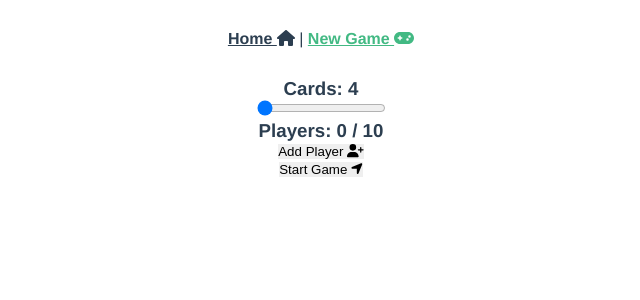
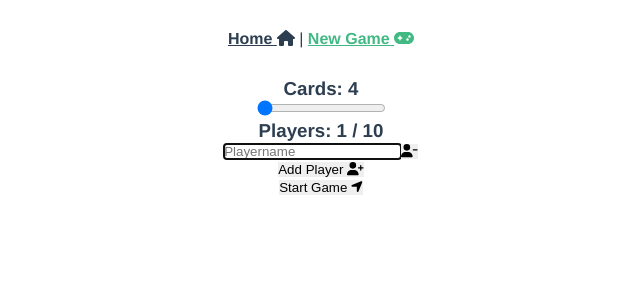
Before and after one commit to Hydrocynus/geomory, a Vue app: page /newgame in a window 1280 px wide. Shown: the top 300 px of the page, without its empty margins (319-959 px from the left). Built offline with nearby package versions, Linux system fonts and the light colour scheme.

Commit message:
cosmetics and convenience

```diff
--- a/src/views/NewGame.vue
+++ b/src/views/NewGame.vue
@@ -2,7 +2,7 @@
   import { ref } from 'vue'
   import { Player } from '@/classes/Player'
   import { PlayerChamber } from '@/classes/PlayerChamber'
-import router from '@/router';
+  import router from '@/router';
 
   const chamber = ref(new PlayerChamber())
   const cardCnt = ref(4)
@@ -12,41 +12,49 @@ import router from '@/router';
     if (chamber.value.players.length < maxPlayers) {
       const player = new Player('')
       chamber.value.addPlayer(player)
+      focusLastInput()
     }
   }
 
   function removePlayer(player) {
     chamber.value.removePlayer(player)
+    focusLastInput()
   }
 
+  function focusLastInput() {
+    setTimeout(() => {
+      document.querySelector(".playerDisplayDiv:last-of-type input")?.focus()
+    }, 0)
+  }
 
   function submit() {
     chamber.value.players = chamber.value.players.filter(player => player.name.length > 0)
+    router.push({path: "/game" ,cardCnt: cardCnt, chamber: chamber})
+  }
 
-    if (chamber.value.players.length < 1) {
-      document.getElementById("notEnoughPlayersMSG").style.display = "block"
-      return
+  function inputPressed(event) {
+    if (event.key.toLowerCase() === 'enter') {
+      addPlayer()
     }
+  }
 
-    router.push({path: "/game" ,cardCnt: cardCnt, chamber: chamber})
-
-  }
+  addPlayer()
 
 </script>
 
 <template>
 
-  <h2 id="notEnoughPlayersMSG" style="display: none">You gotta have at least a single player, bro</h2>
+  <h2 id="notEnoughPlayersMSG" v-if="chamber.players.length <= 0">You gotta have at least a single player, bro</h2>
 
   <h3>Cards: {{ cardCnt }}</h3>
   <input type="range" min="4" max="50" step="2" v-model.number="cardCnt" placeholder="Card Count" />
 
   <h3>Players: {{ chamber.players.length }} / {{ maxPlayers }}</h3>
-  <button @click="addPlayer()">Add Player <i class="fa-solid fa-user-plus"></i></button>
   <div class="playerDisplayDiv" v-for="player in chamber.players">
-    <input v-model.trim="player.name" placeholder="Playername"/>
+    <input v-model.trim="player.name" placeholder="Playername" @keypress="inputPressed"/>
     <button @click="removePlayer(player)"><i class="fa-solid fa-user-minus"></i></button>
   </div>
+  <button @click="addPlayer()">Add Player <i class="fa-solid fa-user-plus"></i></button>
 
   <br />
     <button @click="submit()">Start Game <i class="fa-solid fa-location-arrow"></i></button>
```
